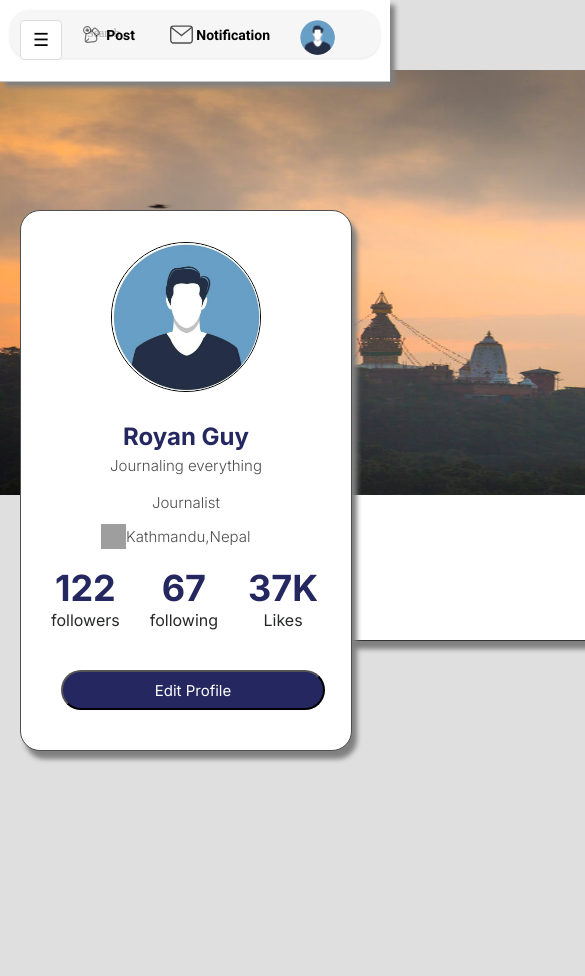
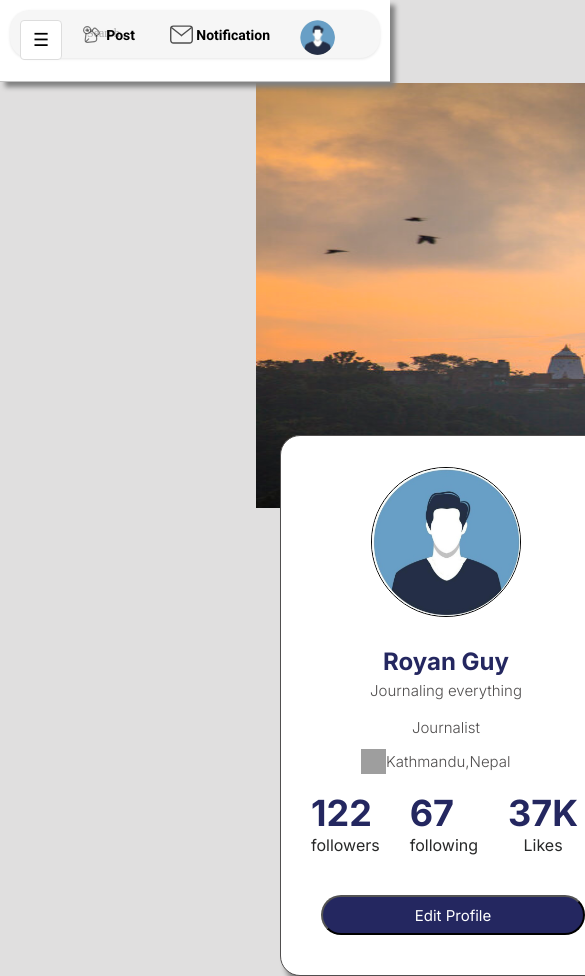
Before and after one commit to rezenn/GuffGuthi, a React (Vite) app in the folder GuffGuthi/: page /viewProfilePage in a window 390 px wide. Shown: the top 976 px of the page, 585 px wide, since content can reach past the window. Before the commit the page ends 844 px from the top, so only its background shows below. Built offline with nearby package versions, Linux system fonts and the light colour scheme; grey boxes are pictures that could not be loaded; a web font is replaced by a local one.

Commit message:
Fixed Error

```diff
--- a/GuffGuthi/src/pages/viewProfile.module.css
+++ b/GuffGuthi/src/pages/viewProfile.module.css
@@ -1,16 +1,10 @@
-body {
-    margin: 0;
-    padding: 0;
-    font-family: Arial, sans-serif;
-    box-sizing: border-box;
-}
+body {}
 
 .container {
     display: grid;
     grid-template-rows: auto 1fr;
     grid-template-columns: 1fr;
     position: absolute;
-    width: 100%;
 }
 
 .coverImg {
@@ -21,7 +15,7 @@ body {
     left: 0;
     position: absolute;
     background-size: cover;
-    width: calc(100% - 256px);
+
 }
 
 .profileAndPost {
@@ -39,63 +33,10 @@ body {
     margin: 175px 0 0 250px;
     z-index: 2;
     display: block;
+
+
 }
 
 .viewPost {
     margin: 250px 0 0 350px;
 }
-
-/* Responsive Design for Tablets (768px and below) */
-@media (max-width: 768px) {
-    .coverImg {
-        margin: 70px 0 0 0;
-        position: relative;
-        width: 100%;
-        height: 150px;
-    }
-
-    .profileAndPost {
-        grid-template-columns: 1fr;
-        grid-gap: 10px;
-        position: relative;
-        top: 0;
-        left: 0;
-        padding: 20px;
-    }
-
-    .profile {
-        margin: 0 auto;
-        text-align: center;
-        width: 90%;
-    }
-
-    .viewPost {
-        margin: 20px auto 0;
-        width: 90%;
-    }
-}
-
-/* Responsive Design for Mobile (480px and below) */
-@media (max-width: 480px) {
-    .coverImg {
-        height: 120px;
-    }
-
-    .profileAndPost {
-        grid-template-columns: 1fr;
-        grid-gap: 10px;
-        top: 0;
-        padding: 10px;
-    }
-
-    .profile {
-        margin: 0 auto;
-        text-align: center;
-        width: 100%;
-    }
-
-    .viewPost {
-        margin: 10px auto 0;
-        width: 100%;
-    }
-}
```
